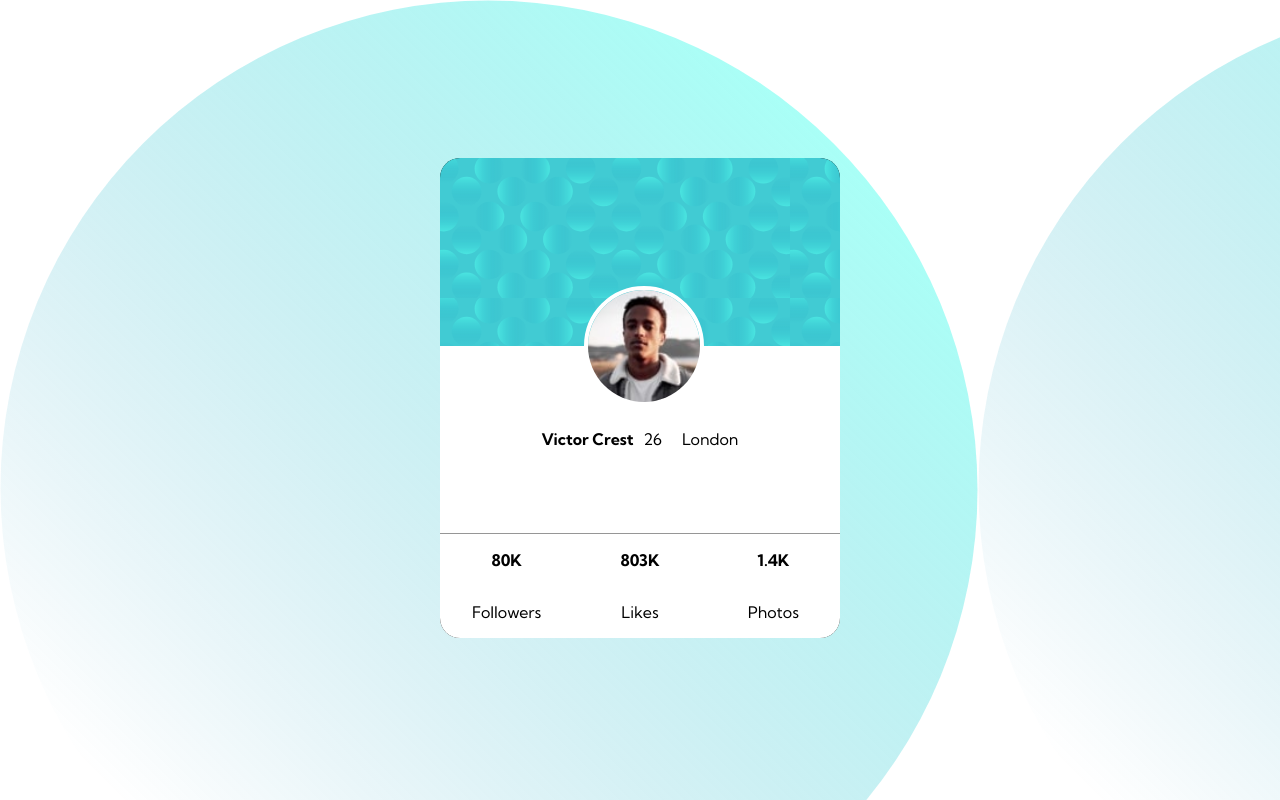
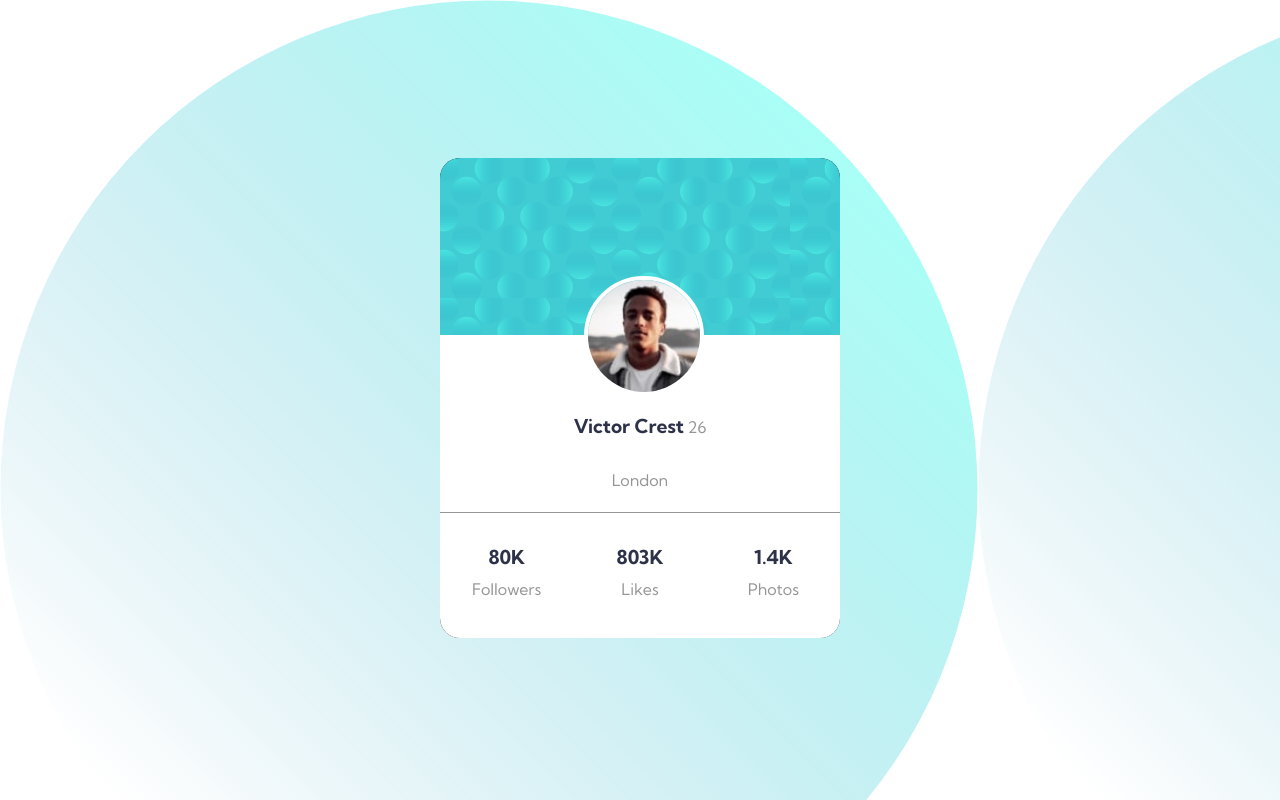
Before and after one commit to LukJeru/profile_card, a plain HTML site: page index.html in a window 1280 px wide. Drawn offline with Linux system fonts and the light colour scheme.

Commit message:
text finished

```diff
--- a/index.html
+++ b/index.html
@@ -16,9 +16,7 @@
     </div class="background1">
       <img src="images/image-victor.jpg" class="profilePic">
     <div class="background2">
-      <p class="bold">Victor Crest</class>
-      <p>26</p>
-      <br>
+      <p><bold>Victor Crest</bold>  26</p>
       <p>London</p>
     </div>
     <div class="background3">
--- a/stylesheet.css
+++ b/stylesheet.css
@@ -37,10 +37,10 @@ body{
   grid-column: 1/ span 3;
   background-color: white;
   display: flex;
-  gap: 10px;
-  flex-wrap: wrap;
+  flex-direction: column;
   justify-content: center;
   align-items: center;
+  top: 10px;
 }
 
 
@@ -59,31 +59,43 @@ body{
 #item1{
   grid-row: 1 /span 1;
   grid-column: 1/ span 1;
+  position: relative;
+  top: .8rem;
 }
 
 #item2{
   grid-row: 2 /span 1;
   grid-column: 1/ span 1;
+  position: relative;
+  bottom: .8rem;
 }
 
 #item3{
   grid-row: 1 /span 1;
   grid-column: 2/ span 1;
+  position: relative;
+  top: .8rem;
 }
 
 #item4{
   grid-row: 2 /span 1;
   grid-column: 2/ span 1;
+  position: relative;
+  bottom: .8rem;
 }
 
 #item5{
   grid-row: 1 /span 1;
   grid-column: 3/ span 1;
+  position: relative;
+  top: .8rem;
 }
 
 #item6{
   grid-row: 2 /span 1;
   grid-column: 3/ span 1;
+  position: relative;
+  bottom: .8rem;
 }
 
 .profilePic {
@@ -92,7 +104,7 @@ body{
   border: solid white 4px;
   border-radius: 50%;
   position: absolute;
-  top: 8rem;
+  top: 7.4rem;
   left: 9rem;
 }
 
@@ -100,4 +112,21 @@ body{
 
 .bold{
   font-weight: 700;
+  font-size: 1.2rem;
+  color: hsl(229, 23%, 23%);
 }
+
+p {
+  color: hsl(0, 0%, 59%);
+}
+
+bold{
+  font-weight: 700;
+  font-size: 1.2rem;
+  color: hsl(229, 23%, 23%);
+}
+
+.background2 p{
+  position: relative;
+  top: 1.8rem;
+}
```
